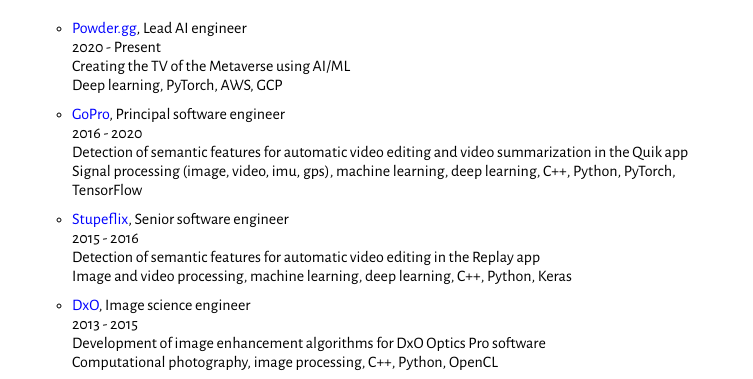
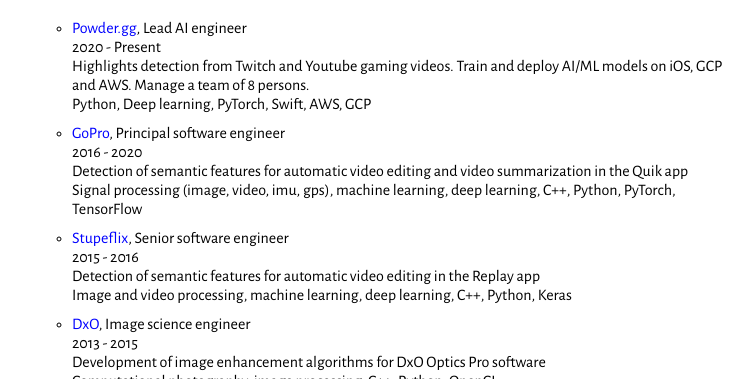
Before and after one commit to vincentfpgarcia/vincentfpgarcia.github.io, a plain HTML site: page index.html in a window 1280 px wide. Shown: the part 384-763 px from the top of the page, without its empty margins (258-1011 px from the left). Drawn offline with nearby package versions, Linux system fonts and the light colour scheme.

Commit message:
update experience

```diff
--- a/index.html
+++ b/index.html
@@ -46,8 +46,10 @@
   <li>
     <a href="https://powder.gg/">Powder.gg</a>, Lead AI engineer<br/>
     2020 - Present<br/>
-    Creating the TV of the Metaverse using AI/ML<br/>
-    Deep learning, PyTorch, AWS, GCP
+    Highlights detection from Twitch and Youtube gaming videos.
+    Train and deploy AI/ML models on iOS, GCP and AWS.
+    Manage a team of 8 persons.<br/>
+    Python, Deep learning, PyTorch, Swift, AWS, GCP
   </li>
   <li>
     <a href="http://www.gopro.com">GoPro</a>, Principal software engineer<br/>
```
Also changed, not shown: index.txt.
